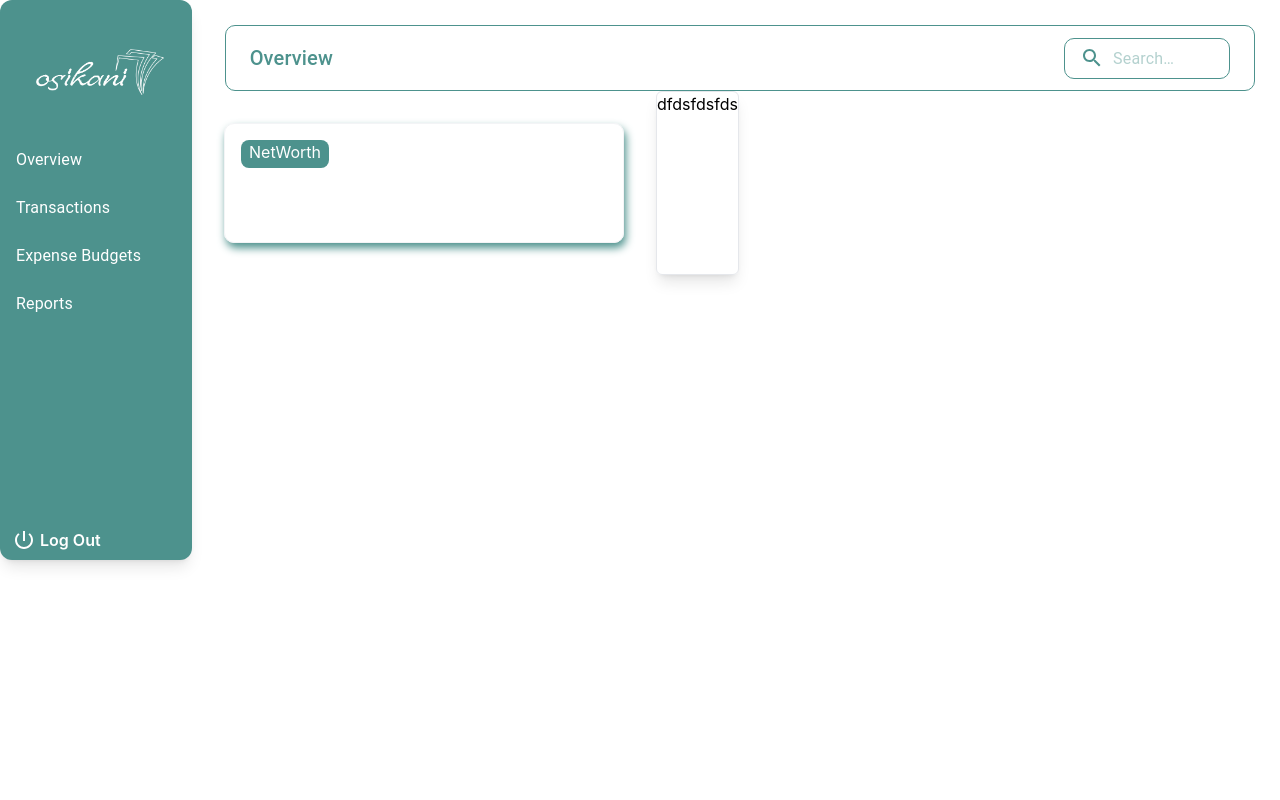
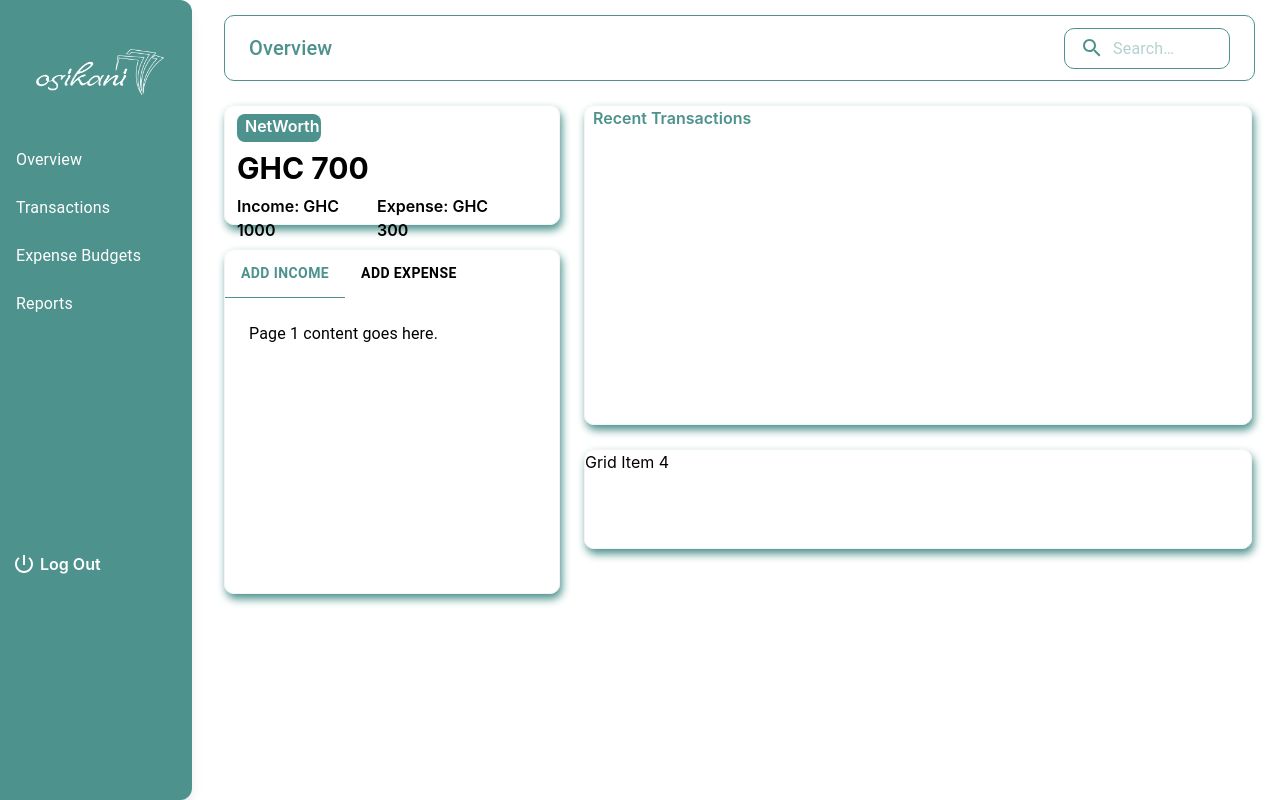
Before and after one commit to theophilusnuer/expense_tracker_app, a React (Create React App) app in the folder frontend/: page / in a window 1280 px wide. Built offline with nearby package versions, Linux system fonts and the light colour scheme.

Commit message:
updating overview

```diff
--- /dev/null
+++ b/frontend/src/components/add_transaction/index.jsx
@@ -0,0 +1,77 @@
+import React, { useState } from 'react';
+import { Tabs, Tab, Typography, Box } from '@mui/material';
+
+
+
+function TabPanel(props) {
+    const { children, value, index, ...other } = props;
+
+    return (
+        <div
+            role="tabpanel"
+            hidden={value !== index}
+            id={`tabpanel-${index}`}
+            aria-labelledby={`tab-${index}`}
+            {...other}
+        >
+            {value === index && (
+                <Box p={3}>
+                    <Typography>{children}</Typography>
+                </Box>
+            )}
+        </div>
+    );
+}
+
+export default function AddTransaction() {
+    const [value, setValue] = useState(0);
+
+    const handleChange = (event, newValue) => {
+        setValue(newValue);
+    };
+
+
+    return (
+        <Box
+            sx={{ height: 345, width: '100%', border: '1px solid #f3f4f6 ', borderRadius: '10px', boxShadow: "2px 5px 9px rgba(77, 146, 141, 1)" }}>
+
+            <div>
+                <Tabs
+                    value={value}
+                    onChange={handleChange}
+                    aria-label="simple tabs example"
+                    indicatorColor='#4d928d'
+                >
+                    <Tab label="Add Income" id="tab-0"
+                        sx={{
+                            fontWeight: 'bold',
+                            color: "black",
+                            '&.Mui-selected': {
+                                color: '#4d928d',
+                                borderBottom: '1px solid #4d928d',
+                            },
+                        }}>
+                    </Tab>
+
+                    <Tab label="Add Expense" id="tab-1"
+                     sx={{
+                        fontWeight: 'bold',
+                        color: "black",
+                        '&.Mui-selected': {
+                            color: '#4d928d',
+                            borderBottom: '1px solid #4d928d',
+                        },
+                    }}/>
+                </Tabs>
+                <TabPanel value={value} index={0}>
+                    Page 1 content goes here.
+                </TabPanel>
+                <TabPanel value={value} index={1}>
+                    Page 2 content goes here.
+                </TabPanel>
+            </div>
+
+
+        </Box>
+    );
+}
--- a/frontend/src/components/nav_bar/index.jsx
+++ b/frontend/src/components/nav_bar/index.jsx
@@ -105,9 +105,9 @@ export default function NavBar() {
       </Drawer>
       <AppBar
       style={{
-        width: isSmallScreen ? '100%' : 'calc(97% - 25px)',
+        width: isSmallScreen ? '100%' : 'calc(100% - 25px)',
         marginRight: isSmallScreen ? '0' : '25px',
-        marginTop: isSmallScreen ? '5px' : '25px',
+        marginTop: isSmallScreen ? '5px' : '15px',
         backgroundColor: "transparent",
         border: '1.5px solid #4D928D',
         borderRadius: '10px',
--- /dev/null
+++ b/frontend/src/components/networth/index.jsx
@@ -0,0 +1,23 @@
+import { Box } from '@mui/material';
+
+
+
+export default function NetWorth(){
+    return(
+        <Box
+              my={3}
+              sx={{ height: 120, width: '100%', border: '1px solid #f3f4f6 ', borderRadius: '10px', boxShadow: "2px 5px 9px rgba(77, 146, 141, 1)" }}>
+              <div style={{ backgroundColor: '#4d928d', width: "25%" }} className="rounded-lg h-7 ml-3 mt-2">
+                <p className="px-2 text-white font-semibold text-center">NetWorth</p>
+              </div>
+              <div className='ml-3 my-2'>
+                <p className='font-bold text-3xl'>GHC 700</p>
+              </div>
+
+              <div className='mr-10 ml-3 flex justify-between'>
+                <p className='font-semibold'>Income: GHC 1000 </p>
+                <p className='font-semibold'>Expense: GHC 300</p>
+              </div>
+            </Box>
+    );
+}
--- a/frontend/src/components/side_bar/index.jsx
+++ b/frontend/src/components/side_bar/index.jsx
@@ -3,13 +3,10 @@ import { ListItemText, ListItemButton } from '@mui/material';
 import logo from '../../assets/osikani.png';
 import PowerSettingsNewIcon from '@mui/icons-material/PowerSettingsNew';
 
-
-
-export default function SideBar(){
-    return(
-        <div >
-        <List className="w-48 h-full rounded-xl shadow-lg" style={{ backgroundColor: "#4D928D", }}>
-
+export default function SideBar() {
+  return (
+    <div style={{ height: "100vh", display: "flex", flexDirection: "column", justifyContent: "space-between" }}>
+      <List className="w-48 rounded-br-xl rounded-tr-xl shadow-lg" style={{ backgroundColor: "#4D928D", flex: "1" }}>
         <div className='w-32 h-32 flex ml-9 items-center'> <img src={logo} alt="Osikani" /> </div>
         <ListItemButton>
           <ListItemText primary="Overview" style={{ color: "#fff" }} />
@@ -23,12 +20,12 @@ export default function SideBar(){
         <ListItemButton>
           <ListItemText primary="Reports" style={{ color: "#fff" }} />
         </ListItemButton>
-          <div style={{ marginTop: '200px' }} className='flex ml-3'>
+        <div className='flex ml-3 mb-3 mt-56'>
         <PowerSettingsNewIcon style={{ color: "#fff" }} />
         <p className='text-white font-semibold ml-1'>Log Out</p>
       </div>
+      </List>
 
-        </List>
     </div>
   );
 }
--- a/frontend/src/pages/user_profile/index.jsx
+++ b/frontend/src/pages/user_profile/index.jsx
@@ -1,6 +1,8 @@
+import AddTransaction from "../../components/add_transaction";
 import NavBar from "../../components/nav_bar";
+import NetWorth from "../../components/networth";
 import SideBar from "../../components/side_bar";
-import Box from '@mui/material/Box';
+import { Box, Grid } from '@mui/material';
 
 
 export default function UserProfile() {
@@ -10,24 +12,34 @@ export default function UserProfile() {
         <SideBar />
       </div>
 
-      <div className="w-full">
+      <div className="w-full h-full lg:ml-8 md:ml-8">
         <NavBar />
-<div className=" flex ">
-<Box
-      height={120}
-      width={400}
-      my={4}
-      mx={4}
-      display="flex"
-      gap={4}
-      p={2}
-      sx={{ border: '1px solid #f3f4f6 ', borderRadius:'10px', boxShadow:"2px 5px 9px rgba(77, 146, 141, 1)" }}
-    >
-      <div style={{backgroundColor:'#4d928d'}} className="rounded-lg h-7 text-white outline-offset-4"><p className="px-2">NetWorth</p></div>
-    </Box>
+        <Grid container spacing={3}>
 
-<div className="border rounded-md shadow-lg">dfdsfdsfds</div>
-</div>
+          <Grid item xs={12} sm={4}>
+            <NetWorth/>
+            <AddTransaction/>
+
+          </Grid>
+
+          {/* Item 2 */}
+          <Grid item xs={12} sm={8}>
+            <Box
+              my={3}
+              mr={2}
+              sx={{ height: 320, width: '96%', border: '1px solid #f3f4f6 ', borderRadius: '10px', boxShadow: "2px 5px 9px rgba(77, 146, 141, 1)" }}>
+              <div style={{ color: '#4d928d' }}><p className="px-2 font-semibold">Recent Transactions</p></div>
+            </Box>
+            <Box
+              mr={2}
+              sx={{ height: 100, width: '96%', border: '1px solid #f3f4f6 ', borderRadius: '10px', boxShadow: "2px 5px 9px rgba(77, 146, 141, 1)" }}>
+              Grid Item 4
+            </Box>
+
+          </Grid>
+
+
+        </Grid>
 
       </div>
     </section>
```
Also changed, not shown: frontend/src/components/add_transaction/income/index.jsx (deleted, +0 -9 lines). Lines whose indentation alone changed are shown as unchanged.
